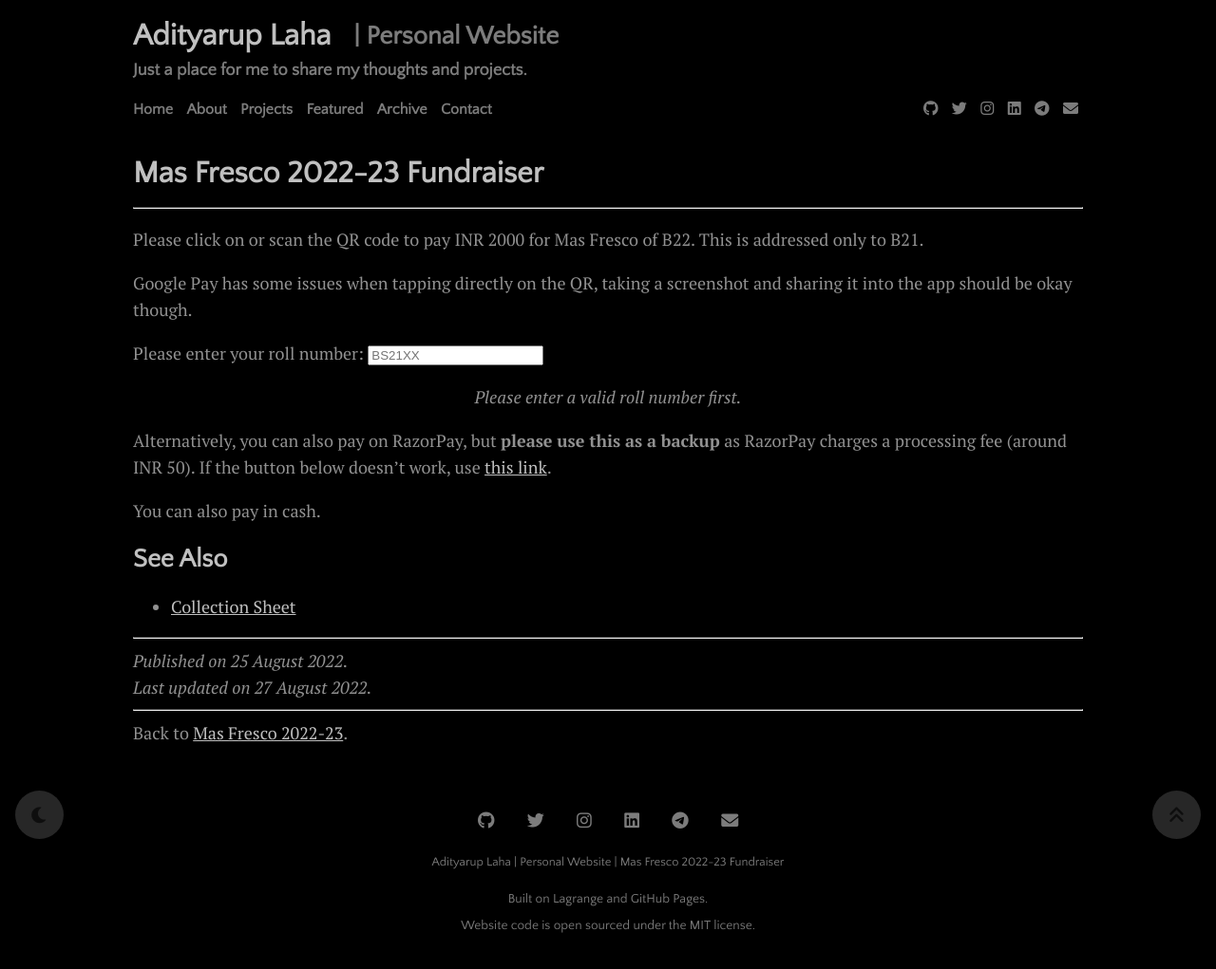
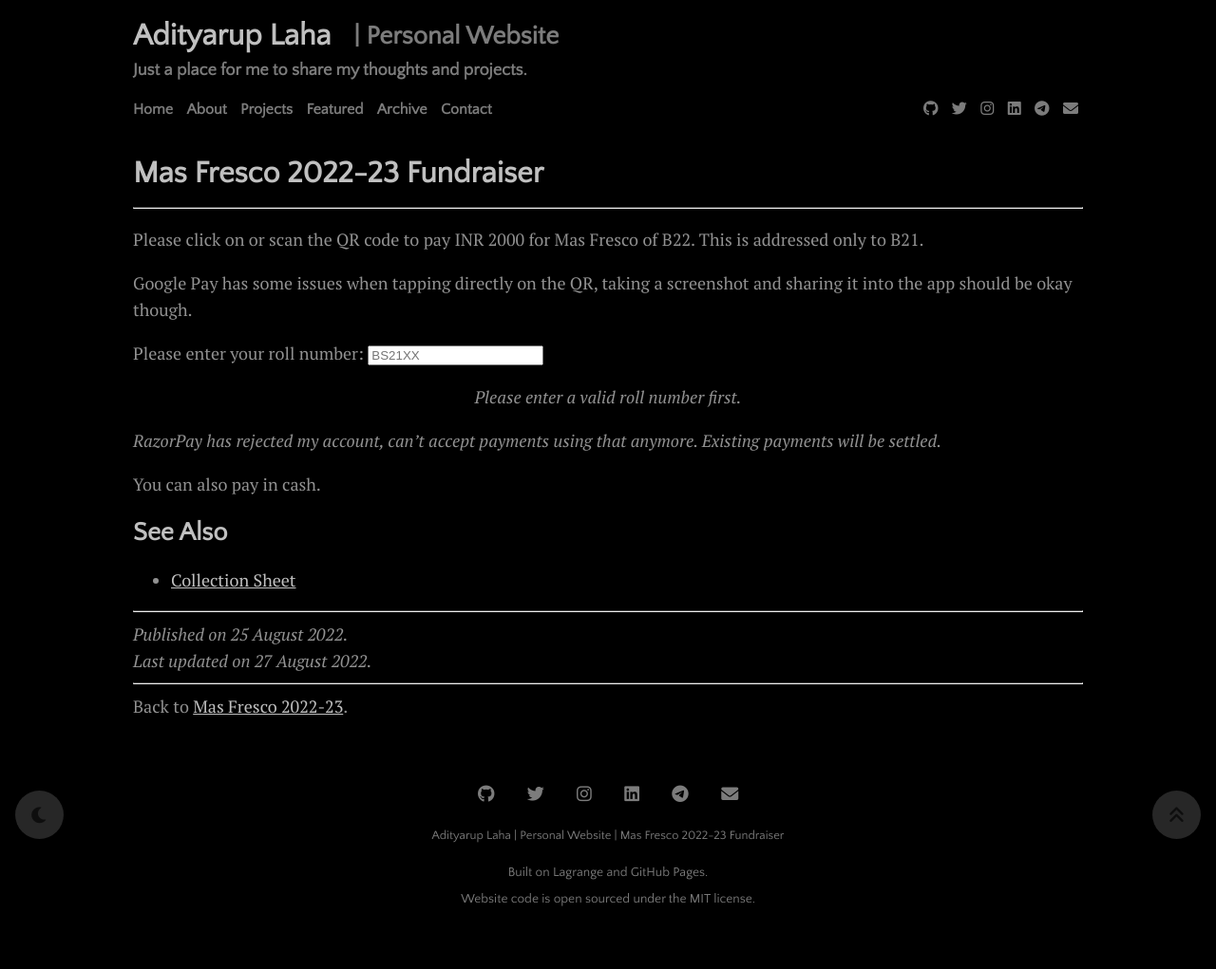
Before and after one commit to adityaruplaha/adityaruplaha.github.io, a Jekyll site: the page built from isi-internal/mas-fresco-b22/fundraiser.md, in a window 1280 px wide. Shown: the whole page at 95% size. Built offline with Jekyll 4.4.1, drawn with Linux system fonts in a browser that asks for light colours; after the commit the page ends 993 px from its top, so only the background shows below that.

Commit message:
RazorPay shenanigans.

```diff
--- a/isi-internal/mas-fresco-b22/fundraiser.md
+++ b/isi-internal/mas-fresco-b22/fundraiser.md
@@ -61,9 +61,7 @@ input:valid.nonempty#roll {
     <i>Please enter a valid roll number first.</i>
 </div>
 
-Alternatively, you can also pay on RazorPay, but **please use this as a backup** as RazorPay charges a processing fee (around INR 50). If the button below doesn't work, use [this link](https://rzp.io/l/gJK9ZP82).
-
-<form><script src="https://checkout.razorpay.com/v1/payment-button.js" data-payment_button_id="pl_K9pzPvZmZaiJbI" async> </script> </form>
+_RazorPay has rejected my account, can't accept payments using that anymore. Existing payments will be settled._
 
 You can also pay in cash.
 
```
